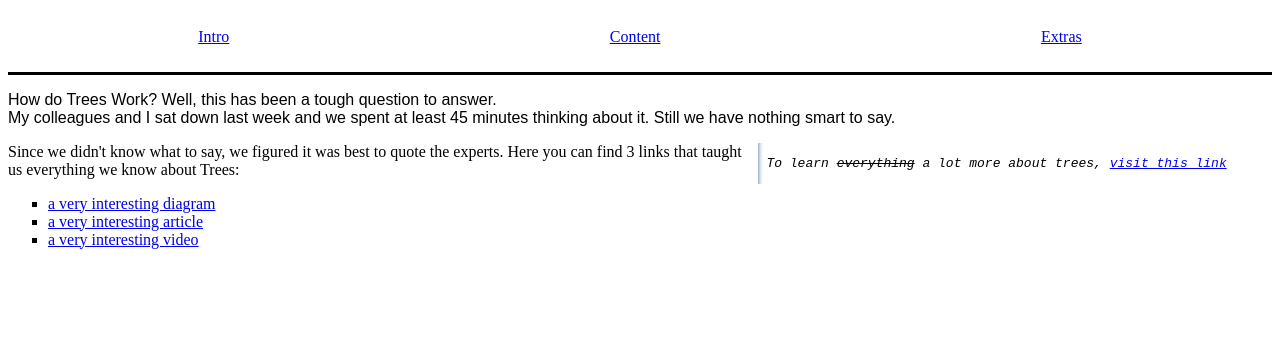
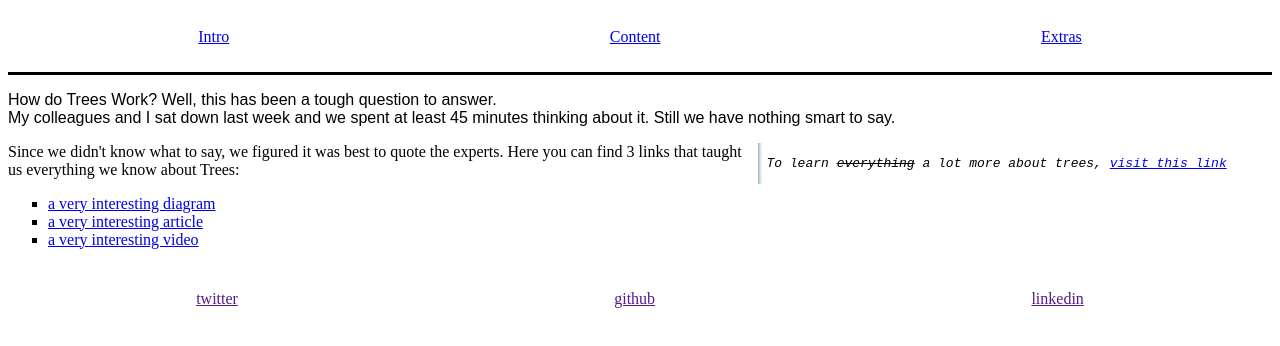
Before and after one commit to Zakey-Pilot/html-css-project, a website: page index.html in a window 1280 px wide. Shown: the part 140-486 px from the top of the page. Drawn offline with Linux system fonts and the light colour scheme.

Commit message:
Add footer html script

```diff
--- a/index.html
+++ b/index.html
@@ -74,5 +74,9 @@
         </li>
       </ul>
     </article>
+
+    <footer class="top-divider spaced-items">
+      <a href="">twitter</a> <a href="">github</a> <a href="">linkedin</a>
+    </footer>
   </body>
 </html>
```
